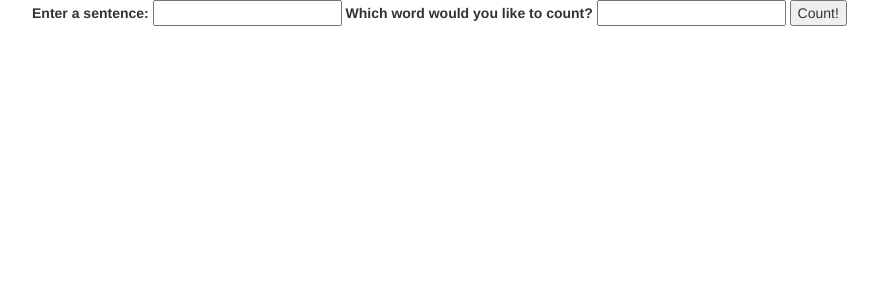
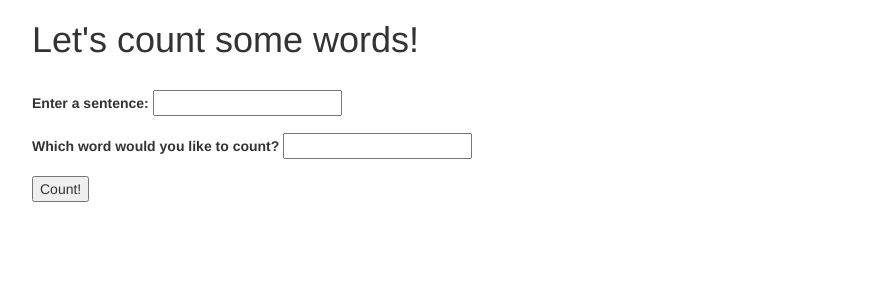
Before and after one commit to jillkuchman/CountRepeats, a PHP site: template views/form.twig in a window 1280 px wide. Shown: the top 300 px of the page, without its empty margins (38-916 px from the left). Run offline with PHP 8.4, Linux system fonts and the light colour scheme; the template is opened without the code that fills it, so the values that code supplies are empty; some libraries are stand-ins or nearby versions.

Commit message:
Add css styling to both twig pages

```diff
--- a/views/form.twig
+++ b/views/form.twig
@@ -7,11 +7,17 @@
 <body>
 	<div class="container">
 		<form action="/wordcount">
-			<label for "user_sentence_input">Enter a sentence:</label>
-			<input type="text" name="user_sentence_input" id="user_sentence_input">
-			<label for "user_word_input">Which word would you like to count?</label>
-			<input type="text" name="user_word_input" id="user_word_input">
-			<button type="submit">Count!</button>
+			<h1>Let's count some words!</h1>
+			<br>
+			<div class = "form-group">
+				<label for "user_sentence_input">Enter a sentence:</label>
+				<input type="text" name="user_sentence_input" id="user_sentence_input">
+			</div>
+			<div class = "form-group">
+				<label for "user_word_input">Which word would you like to count?</label>
+				<input type="text" name="user_word_input" id="user_word_input">
+			</div>
+				<button type="submit">Count!</button>
 		</form>
 	</div>
 </body>
--- a/views/results.twig
+++ b/views/results.twig
@@ -6,7 +6,11 @@
 </head>
 <body>
 	<div class="container">
-		<h1>"{{ user_sentence }}" contains the word "{{ user_word }}" {{ total_word_count }} times!</h1>
+		<h2>Your sentence</h2>
+		<h1>"{{ user_sentence }}"</h1>
+		<h2>contains the word <strong>{{ user_word }}</strong> <span style="color:darkred">{{ total_word_count }}</span> times!</h2>
+		<br>
+		<h4><a href="/">Count some more words!</a></h4>
 	</div>
 </body>
 </html>
```
